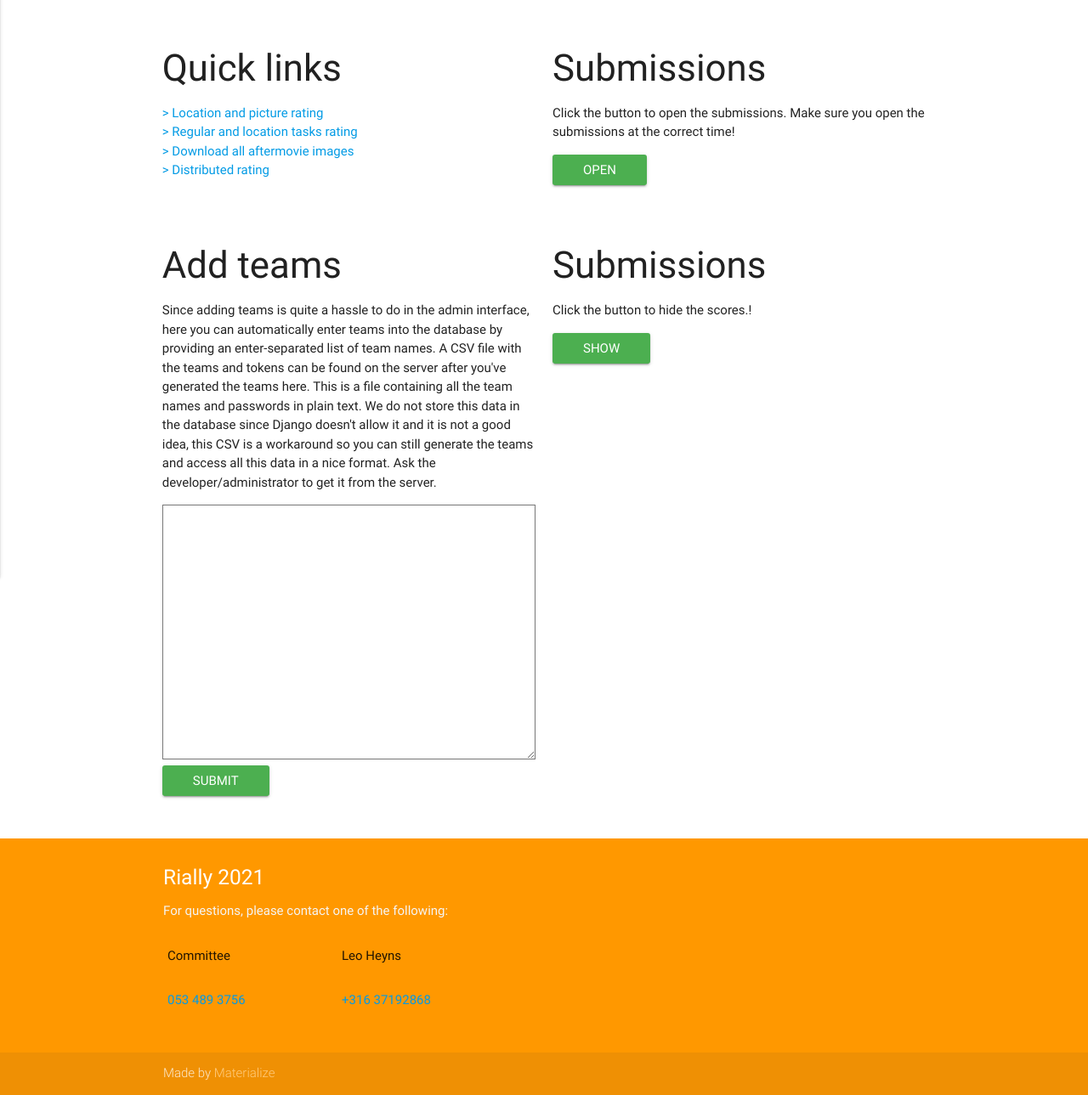
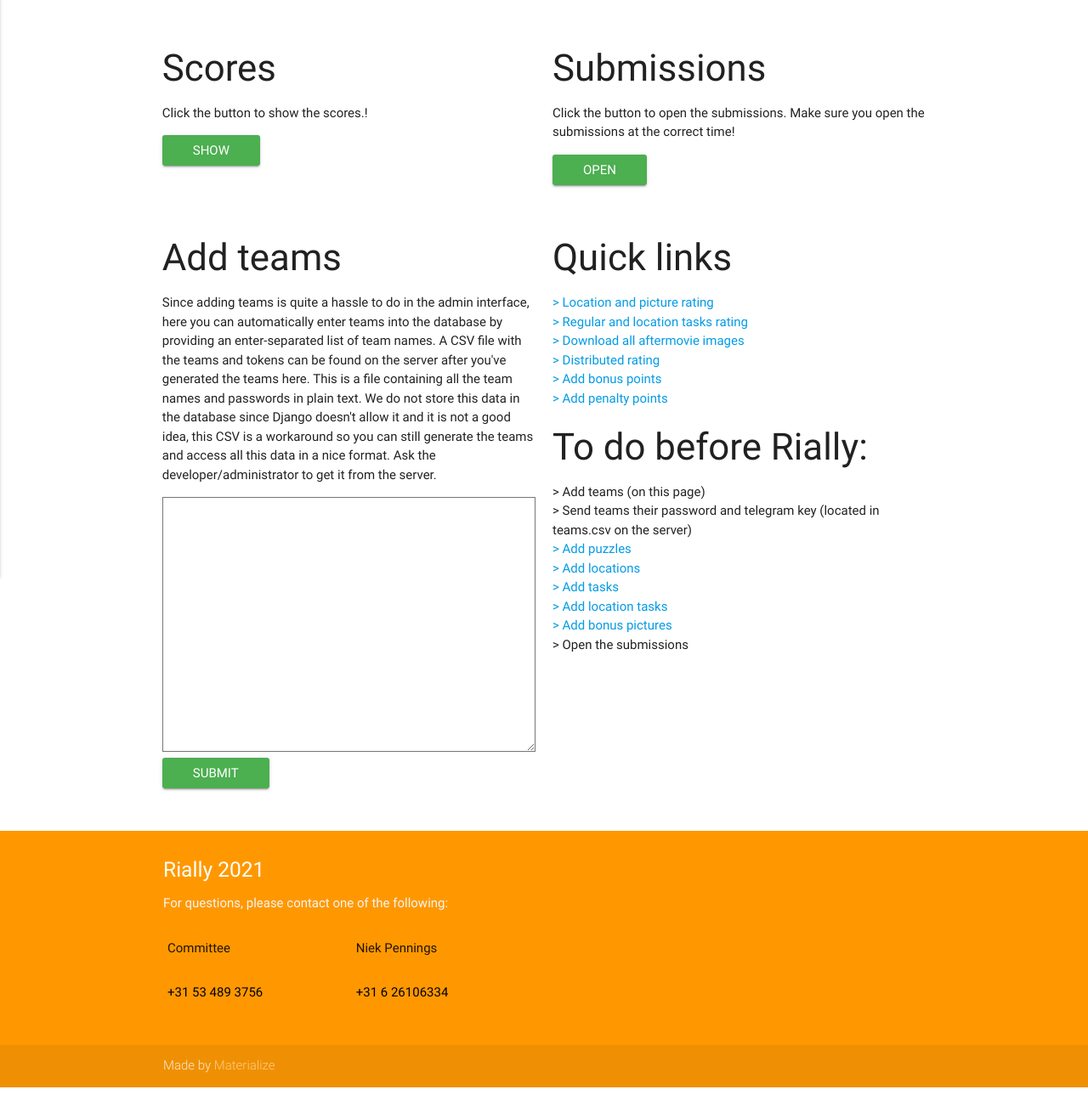
Before and after one commit to Inter-Actief/Rially, a Django app: template django/templates/adminpanel.html in a window 1280 px wide. Shown: the part 181-1470 px from the top of the page at 85% size. Run offline with Django 3.2, Linux system fonts and the light colour scheme; the template is opened without the code that fills it, so the values that code supplies are empty; some libraries are stand-ins or nearby versions.

Commit message:
added more information to the website

```diff
--- a/django/templates/adminpanel.html
+++ b/django/templates/adminpanel.html
@@ -5,13 +5,16 @@
             <h1 class="header center orange-text">Admin Panel</h1>
             <div class="row">
                 <div class="item">
-                    <h3>Quick links</h3>
-                    <p>
-                        <a href="/adminrate" target="_blank">> Location and picture rating</a> <br>
-                        <a href="/admintaskrate" target="_blank">> Regular and location tasks rating</a> <br>
-			<a href="/admindownload" target="_blank">> Download all aftermovie images</a> <br>
-                        <a href="/adminratedist" target="_blank">> Distributed rating</a>
-                    </p>
+                    <h3>Scores</h3>
+                    <p>Click the button to {{ showscorestate|yesno:"hide the scores.,show the scores.!"}}</p>
+                    <form action="/adminpanel/" method="post">
+                        {% csrf_token %}
+                        {% if showscorestate %}
+                            <input class="waves-effect wave-light btn red" type="submit" name="setshowscore" value="hide"></input>
+                        {% else %}
+                            <input class="waves-effect wave-light btn green" type="submit" name="setshowscore" value="show"></input>
+                        {% endif %}
+                    </form>
                 </div>
                 <div class="item-end">
                     <h3>Submissions</h3>
@@ -38,16 +41,29 @@
                 </div>
 
                 <div class="item-end">
-                    <h3>Submissions</h3>
-                    <p>Click the button to {{ showscorestate|yesno:"show the scores.,hide the scores.!"}}</p>
-                    <form action="/adminpanel/" method="post">
-                        {% csrf_token %}
-                        {% if showscorestate %}
-                            <input class="waves-effect wave-light btn red" type="submit" name="setshowscore" value="hide"></input>
-                        {% else %}
-                            <input class="waves-effect wave-light btn green" type="submit" name="setshowscore" value="show"></input>
-                        {% endif %}
-                    </form>
+                    <div>
+                        <h3>Quick links</h3>
+                        <p>
+                            <a href="/adminrate" target="_blank">> Location and picture rating</a> <br>
+                            <a href="/admintaskrate" target="_blank">> Regular and location tasks rating</a> <br>
+                <a href="/admindownload" target="_blank">> Download all aftermovie images</a> <br>
+                            <a href="/adminratedist" target="_blank">> Distributed rating</a> <br>
+                            <a href="/bonus" target="_blank">> Add bonus points</a> <br>
+                            <a href="/penalty" target="_blank">> Add penalty points</a>
+                        </p>
+                    </div>
+
+                    <div>
+                        <h3>To do before Rially:</h3>
+                        > Add teams (on this page)<br>
+                        > Send teams their password and telegram key (located in teams.csv on the server)<br>
+                        <a href="/admin/rially/puzzle" target="_blank">> Add puzzles</a><br>
+                        <a href="/admin/rially/location" target="_blank">> Add locations</a><br>
+                        <a href="/admin/rially/task" target="_blank">> Add tasks</a><br>
+                        <a href="/admin/rially/locationtask" target="_blank">> Add location tasks</a><br>
+                        <a href="/admin/rially/picture" target="_blank">> Add bonus pictures</a><br>
+                        > Open the submissions
+                    </div>
                 </div>
             </div>
             <div class="row">
--- a/django/templates/help.html
+++ b/django/templates/help.html
@@ -32,7 +32,9 @@
     <div class="container">
         <h1 class="header center orange-text">Help</h1>
         <h2>Submissions</h2>
-	<p>First you must create a Telegram group. In this group you have to add the user <bold>rially_ia_bot</bold>. Make a submission by sending a picture/video with the task/picture code as a caption.</p>
+        <p>First you must create a Telegram group. In this group you have to add the user <b>rially_ia_bot</b>.
+        Then use <b>/login [token]</b> (replacing [token] with the token you got from the committee) to login.</p>
+        <p>Make a submission by sending a picture/video with the task/picture code as a caption. Use e.g. <b>L-1</b> for location 1, <b>PL-1-1</b> for bonus picture 1, location 1, <b>TL1-1</b> for task 1, location 1 or <b>T-1</b> for task 1</p>
         <h2>Tasks</h2>
         <p>There are two different types of tasks: Regular tasks and Location tasks. Regular tasks are available to everyone from the beginning of the event in the envelopes and on the website. Location tasks can be unlocked by unlocking locations via the website. The goal of a task is to fabricate a picture or video of your team executing the task in the most creative way. Creativeness will earn you the most points, but more importantly: have fun doing it!</p>
         <h2>Bonus Pictures</h2>
--- a/django/templates/main.html
+++ b/django/templates/main.html
@@ -69,11 +69,11 @@
                 <table>
                     <tr>
                         <td>Committee</td>
-                        <td>Leo Heyns</td>
+                        <td>Niek Pennings</td>
                     </tr>
                     <tr>
-                        <td><a href="tel:0534893756">053 489 3756</a></td>
-                        <td><a href="tel:+31637192868">+316 37192868</a></td>
+                        <td><a class="black-text" href="tel:+31534893756">+31 53 489 3756</a></td>
+                        <td><a class="black-text" href="tel:+31626106334">+31 6 26106334</a></td>
                     </tr>
                 </table>
                 </p>
```
